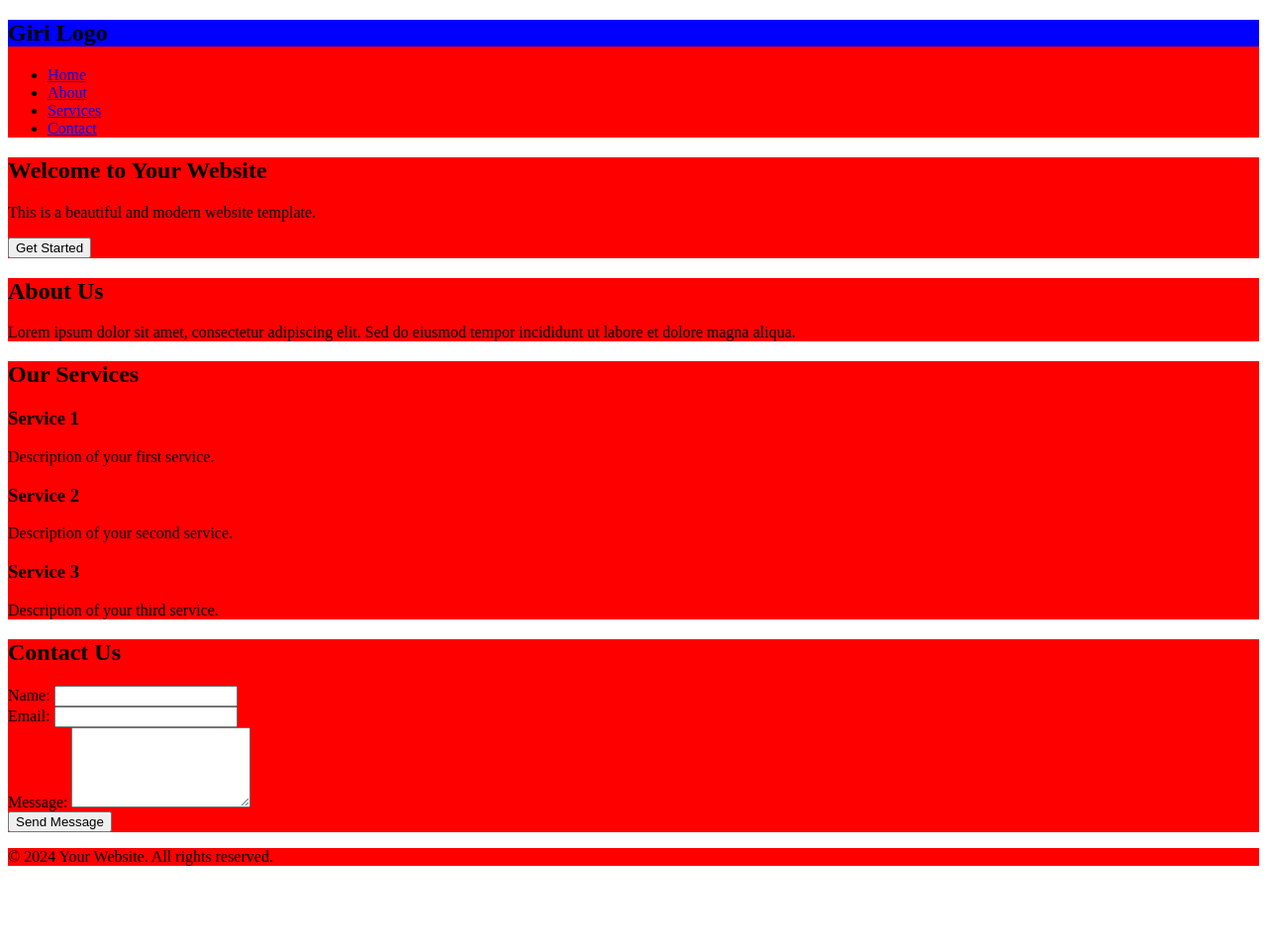
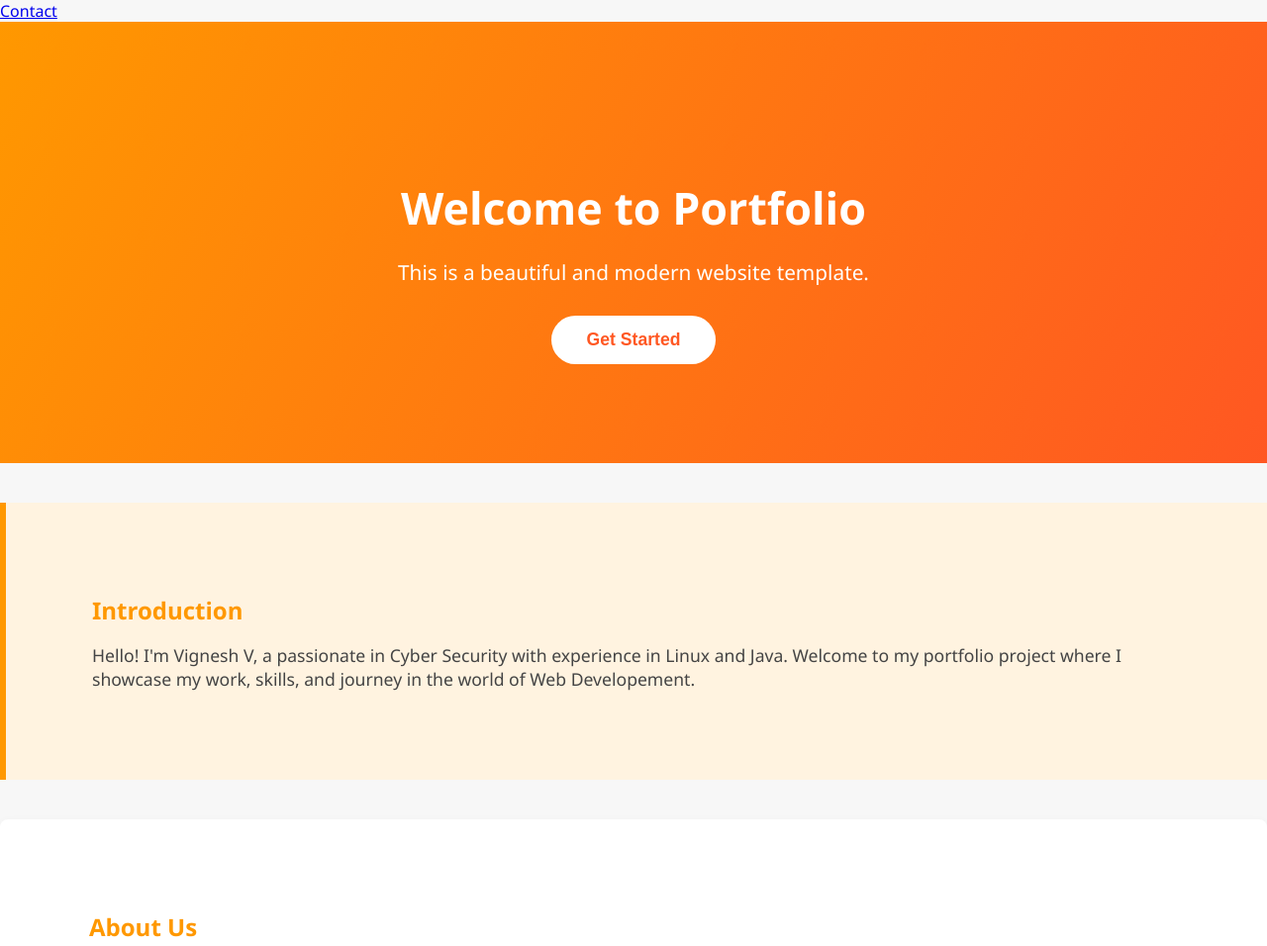
Before and after one commit to vickyfaa/PriProject, a plain HTML site: page index.html in a window 1280 px wide. Shown: the top 956 px of the page at 99% size. Before the commit the page ends 891 px from the top, so only its background shows below. Drawn offline with Linux system fonts and the light colour scheme; a script that the page names is missing.

Commit message:
This is the first time creation of html css js

```diff
--- a/index.html
+++ b/index.html
@@ -2,29 +2,9 @@
 <html lang="en">
 <head>
     <meta charset="UTF-8">
+    <link rel="stylesheet" href="styles.css">
     <meta name="viewport" content="width=device-width, initial-scale=1.0">
-    <meta name="description" content="Your website description here">
-    <meta name="keywords" content="your, keywords, here">
-    <meta name="author" content="Your Name">
-
-    <link rel="icon" type="image/x-icon" href="/favicon.ico">
-
-    <link rel="stylesheet" href="styles.css">
-
-    <title>Portfolio Website</title>
-</head>
-<body>
-    <header>
-        <nav>
-            <div class="container">
-                <div class="logo">
-                    <h1>Giri Logo</h1>
-                </div>
-                <ul class="nav-links">
-                    <li><a href="#home">Home</a></li>
-                    <li><a href="#about">About</a></li>
-                    <li><a href="#services">Services</a></li>
-                    <li><a href="#contact">Contact</a></li>
+    <meta name="descriptionucc                <li><a href="#contact">Contact</a></li>
                 </ul>
             </div>
         </nav>
@@ -35,9 +15,17 @@
         <!-- Hero Section -->
         <section id="home" class="hero">
             <div class="container">
-                <h1>Welcome to Your Website</h1>
+                <h1>Welcome to Portfolio</h1>
                 <p>This is a beautiful and modern website template.</p>
                 <button class="cta-button">Get Started</button>
+            </div>
+        </section>
+
+        <!-- Introduction Section -->
+        <section id="introduction" class="introduction">
+            <div class="container">
+                <h2>Introduction</h2>
+                <p>Hello! I'm Vignesh V, a passionate in Cyber Security with experience in Linux and Java. Welcome to my portfolio project where I showcase my work, skills, and journey in the world of Web Developement.</p>
             </div>
         </section>
 
--- /dev/null
+++ b/script.js
@@ -0,0 +1,3 @@
+// Introduction Section Script
+console.log('Welcome to the Portfolio Project!');
+// Future interactive features for the Introduction section can be added here.
--- a/styles.css
+++ b/styles.css
@@ -1,38 +1,237 @@
-.container{
-    background-color: red;
+/* General Styles */
+body {
+    font-family: 'Segoe UI', Arial, sans-serif;
+    margin: 0;
+    padding: 0;
+    background: #f7f7f7;
+    color: #222;
 }
 
-.logo{
-    background-color: blue;
+.container {
+    width: 90%;
+    max-width: 1100px;
+    margin: 0 auto;
+    padding: 40px 0;
 }
 
-.nav-links{h1{
-    color: red;
+/* Header & Navigation */
+header {
+    background: #222;
+    color: #fff;
+    padding: 0;
 }
-h2{
-    color: blue;
+
+nav {
+    display: flex;
+    justify-content: space-between;
+    align-items: center;
+    padding: 20px 0;
 }
-h3{
-    h1{
-        color: red;
+
+nav ul {
+    list-style: none;
+    display: flex;
+    gap: 30px;
+    margin: 0;
+    padding: 0;
+}
+
+nav a {
+    color: #fff;
+    text-decoration: none;
+    font-weight: 500;
+    transition: color 0.2s;
+}
+
+nav a:hover {
+    color: #ff9800;
+}
+
+/* Hero Section */
+.hero {
+    background: linear-gradient(120deg, #ff9800 0%, #ff5722 100%);
+    color: #fff;
+    text-align: center;
+    padding: 80px 0 60px 0;
+}
+
+.hero h1 {
+    font-size: 2.8rem;
+    margin-bottom: 20px;
+}
+
+.hero p {
+    font-size: 1.3rem;
+    margin-bottom: 30px;
+}
+
+.cta-button {
+    background: #fff;
+    color: #ff5722;
+    border: none;
+    padding: 14px 36px;
+    font-size: 1.1rem;
+    border-radius: 30px;
+    cursor: pointer;
+    font-weight: bold;
+    transition: background 0.2s, color 0.2s;
+}
+
+.cta-button:hover {
+    background: #ff9800;
+    color: #fff;
+}
+
+/* Introduction Section */
+.introduction {
+    background: #fff3e0;
+    border-left: 6px solid #ff9800;
+    margin: 40px 0;
+    padding: 32px 0;
+}
+
+.introduction h2 {
+    color: #ff9800;
+    margin-bottom: 12px;
+}
+
+.introduction p {
+    font-size: 1.1rem;
+    color: #444;
+}
+
+/* About Section */
+.about {
+    background: #fff;
+    border-radius: 8px;
+    box-shadow: 0 2px 8px rgba(0,0,0,0.04);
+    margin: 40px 0;
+    padding: 32px 0;
+}
+
+.about h2 {
+    color: #ff9800;
+    margin-bottom: 12px;
+}
+
+/* Services Section */
+.services {
+    background: #f5f5f5;
+    margin: 40px 0;
+    padding: 32px 0;
+}
+
+.services h2 {
+    color: #ff9800;
+    margin-bottom: 24px;
+}
+
+.services-grid {
+    display: flex;
+    gap: 24px;
+    flex-wrap: wrap;
+    justify-content: center;
+}
+
+.service-card {
+    background: #fff;
+    border-radius: 8px;
+    box-shadow: 0 2px 8px rgba(0,0,0,0.06);
+    padding: 24px 20px;
+    flex: 1 1 220px;
+    min-width: 220px;
+    max-width: 320px;
+    text-align: center;
+}
+
+.service-card h3 {
+    color: #ff5722;
+    margin-bottom: 10px;
+}
+
+/* Contact Section */
+.contact {
+    background: #fff;
+    border-radius: 8px;
+    box-shadow: 0 2px 8px rgba(0,0,0,0.04);
+    margin: 40px 0;
+    padding: 32px 0;
+}
+
+.contact h2 {
+    color: #ff9800;
+    margin-bottom: 16px;
+}
+
+.contact-form {
+    display: flex;
+    flex-direction: column;
+    gap: 18px;
+    max-width: 400px;
+    margin: 0 auto;
+}
+
+.form-group label {
+    font-weight: 500;
+    margin-bottom: 6px;
+    display: block;
+}
+
+.form-group input,
+.form-group textarea {
+    width: 100%;
+    padding: 10px;
+    border: 1px solid #ddd;
+    border-radius: 4px;
+    font-size: 1rem;
+    background: #fafafa;
+    transition: border 0.2s;
+}
+
+.form-group input:focus,
+.form-group textarea:focus {
+    border: 1.5px solid #ff9800;
+    outline: none;
+}
+
+.submit-button {
+    background: #ff9800;
+    color: #fff;
+    border: none;
+    padding: 12px 0;
+    border-radius: 30px;
+    font-size: 1.1rem;
+    font-weight: bold;
+    cursor: pointer;
+    transition: background 0.2s;
+}
+
+.submit-button:hover {
+    background: #ff5722;
+}
+
+/* Footer */
+footer {
+    background: #222;
+    color: #fff;
+    text-align: center;
+    padding: 18px 0;
+    margin-top: 40px;
+    font-size: 1rem;
+    letter-spacing: 0.5px;
+}
+
+/* Responsive Design */
+@media (max-width: 800px) {
+    .services-grid {
+        flex-direction: column;
+        gap: 16px;
     }
-    h2{
-        color: blue;
+    .container {
+        width: 98%;
+        padding: 20px 0;
     }
-    h3{
-        color: green;
-    }
-    h4{
-        color: yellow;
-    }
-    header{
-        color: red;
-    }
-
-    footer{
-        color: blue;
+    .hero {
+        padding: 50px 0 40px 0;
     }
 }
-
-git config --global user.email "you@example.com"
-git config --global user.name "Your Name"
```
Also changed, not shown: 1 other file.
